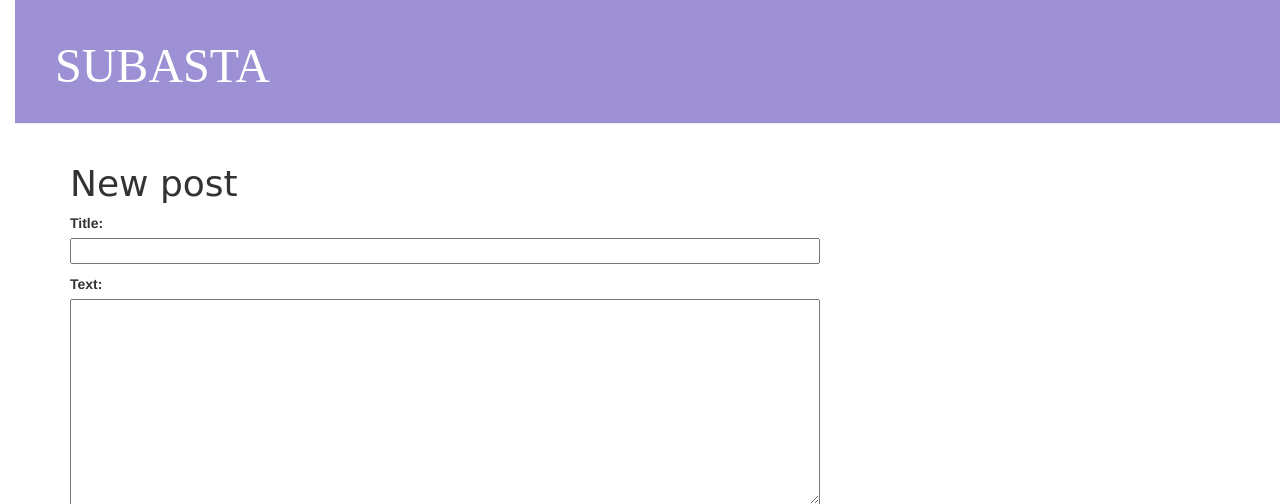
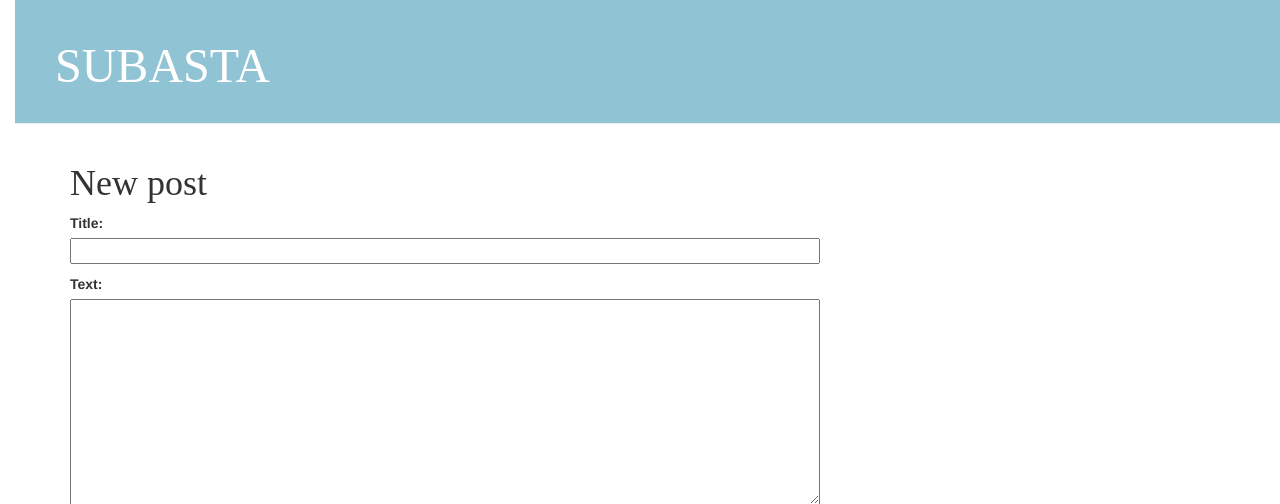
Before and after one commit to AlexandraGutierrezB/mi-primer-blog, a Django app: page /post/new/ in a window 1280 px wide. Shown: the top 504 px of the page. Run offline with Django 3.2, Linux system fonts and the light colour scheme; some libraries are stand-ins or nearby versions; some web fonts are replaced.

Commit message:
Added views to create/edit blog post inside the site.

```diff
--- a/blog/static/css/blog.css
+++ b/blog/static/css/blog.css
@@ -1,13 +1,13 @@
 h1 a {
       color: #98979C
-       font-family: 'Lobster';
+       font-family: "Courier New";
 }
 body {
     padding-left: 15px;
 }
 
 .page-header{
-      background-color: #9E90D4;
+      background-color: #90C3D4;
       margin-top: 0;
       padding: 20px 20px 20px 40px;
 }
@@ -23,7 +23,7 @@ body {
 }
 
 h1, h2, h3, h4 {
-    font-family:  'Lobster', cursive;
+    font-family:  'Lobster', italic;
 }
 
 .date {
```
